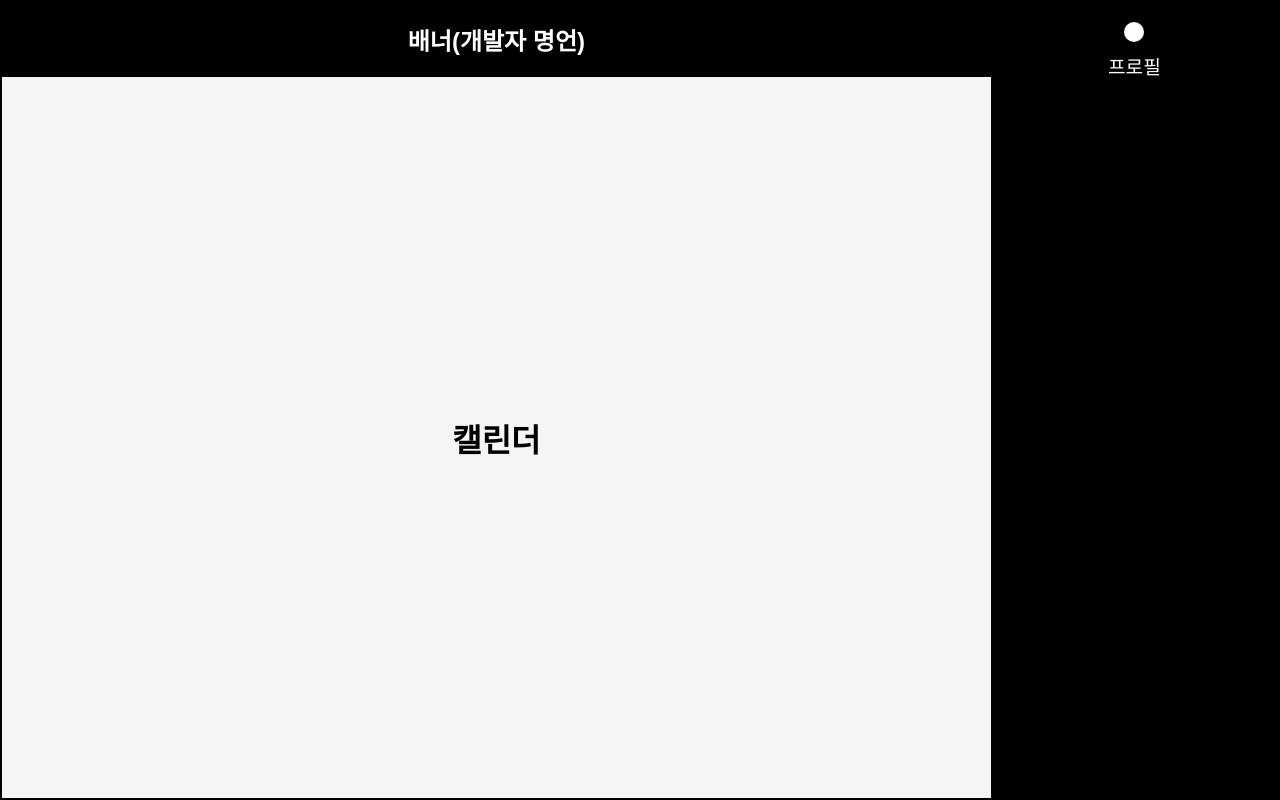
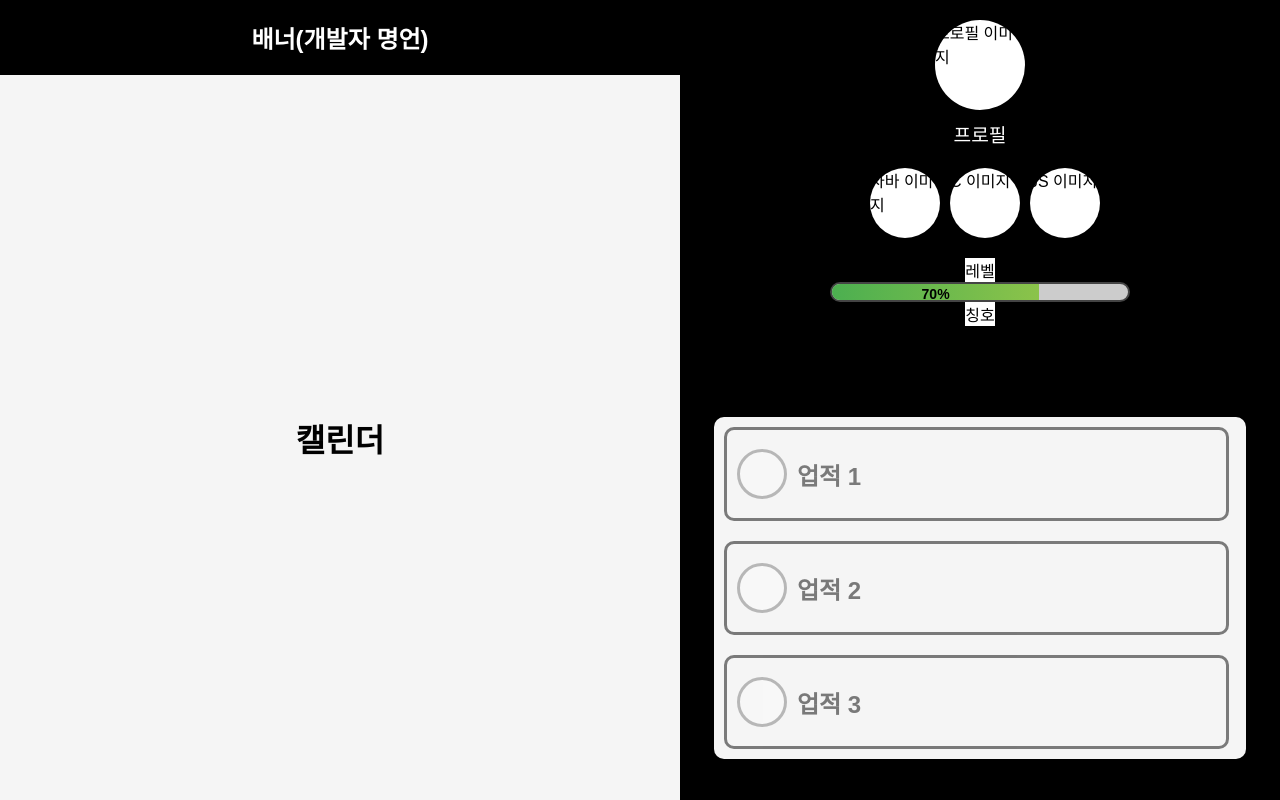
Before and after one commit to KDT-Project-Team3/DevLog, a plain HTML site: page Diary_for_DEV/index.html in a window 1280 px wide. Drawn offline with Linux system fonts and the light colour scheme.

Commit message:
reset.css 추가 / 업적 레이아웃 구성

```diff
--- a/Diary_for_DEV/index.html
+++ b/Diary_for_DEV/index.html
@@ -4,8 +4,18 @@
   <meta charset="UTF-8">
   <meta name="viewport" content="width=device-width, initial-scale=1.0">
   <title>개발자 다이어리</title>
+<!--  <link href="https://cdn.jsdelivr.net/npm/bootstrap@5.3.3/dist/css/bootstrap.min.css"-->
+<!--        rel="stylesheet"-->
+<!--        integrity="sha384-QWTKZyjpPEjISv5WaRU9OFeRpok6YctnYmDr5pNlyT2bRjXh0JMhjY6hW+ALEwIH"-->
+<!--        crossorigin="anonymous">-->
+<!--  <script src="https://cdn.jsdelivr.net/npm/bootstrap@5.3.3/dist/js/bootstrap.bundle.min.js"-->
+<!--          integrity="sha384-YvpcrYf0tY3lHB60NNkmXc5s9fDVZLESaAA55NDzOxhy9GkcIdslK1eN7N6jIeHz"-->
+<!--          crossorigin="anonymous"></script>-->
+  <!-- 리셋 스타일시트-->
+  <link src="reset.css" type = "text/css" rel="stylesheet" />
+  <!-- 커스텀 스타일시트 -->
   <link rel="stylesheet" href="style.css">
-  <!--  <script src="script.js"></script>-->
+<!--    <script src="script.js"></script>-->
 </head>
 <body>
 <div class="container">
@@ -23,9 +33,70 @@
             3.현재 경험치
             4.업적리스트
             5.칭호 설정-->
+
   <aside class="sidebar">
-    <div class="circle"></div>
-    <p>프로필</p>
+    <div class="profileImg">프로필 이미지</div>
+    <div class="profile">
+      <p>프로필</p>
+    </div>
+
+    <div class="medalBox">
+      <div class="medal" id="java">자바 이미지</div>
+      <div class="medal" id="C">C 이미지</div>
+      <div class="medal" id="JS">JS 이미지</div>
+    </div>
+
+    <div class="LV">레벨 </div>
+
+    <div class="exp">
+      <div class="xp-bar-container">
+        <div class="xp-bar">70%</div>
+      </div>
+    </div>
+
+    <div class="UserTitle">칭호</div>
+
+    <div class="achievement">
+      <div class="achievement1">
+        <div class="achivImg"></div>
+        <content class="content">
+          <h2>업적 1</h2>
+          <p></p>
+        </content>
+      </div>
+
+      <div class="achievement2">
+        <div class="achivImg"></div>
+        <content class="content">
+          <h2>업적 2</h2>
+          <p></p>
+        </content>
+      </div>
+
+      <div class="achievement3">
+        <div class="achivImg"></div>
+        <content class="content">
+          <h2>업적 3</h2>
+          <p></p>
+        </content>
+      </div>
+
+<!--      <div class="achievement4">-->
+<!--        <div class="achivImg"></div>-->
+<!--        <content class="content">-->
+<!--          <h2>업적 4</h2>-->
+<!--          <p></p>-->
+<!--        </content>-->
+<!--      </div>-->
+
+<!--      <div class="achievement5">-->
+<!--        <div class="achivImg"></div>-->
+<!--        <content class="content">-->
+<!--          <h2>업적 5</h2>-->
+<!--          <p></p>-->
+<!--        </content>-->
+<!--      </div>-->
+    </div>
   </aside>
 
 
--- /dev/null
+++ b/Diary_for_DEV/reset.css
@@ -0,0 +1,44 @@
+html, body, div, span, applet, object, iframe,
+h1, h2, h3, h4, h5, h6, p, blockquote, pre,
+a, abbr, acronym, address, big, cite, code,
+del, dfn, em, img, ins, kbd, q, s, samp,
+small, strike, strong, sub, sup, tt, var,
+b, u, i, center,
+dl, dt, dd, ol, ul, li,
+fieldset, form, label, legend,
+table, caption, tbody, tfoot, thead, tr, th, td,
+article, aside, canvas, details, embed,
+figure, figcaption, footer, header, hgroup,
+menu, nav, output, ruby, section, summary,
+time, mark, audio, video {
+    margin: 0;
+    padding: 0;
+    border: 0;
+    font-size: 100%;
+    font: inherit;
+    vertical-align: baseline;
+}
+/* HTML5 display-role reset for older browsers */
+article, aside, details, figcaption, figure,
+footer, header, hgroup, menu, nav, section {
+    display: block;
+}
+body {
+    line-height: 1;
+    margin: 0;
+}
+ol, ul {
+    list-style: none;
+}
+blockquote, q {
+    quotes: none;
+}
+blockquote:before, blockquote:after,
+q:before, q:after {
+    content: '';
+    content: none;
+}
+table {
+    border-collapse: collapse;
+    border-spacing: 0;
+}
--- a/Diary_for_DEV/style.css
+++ b/Diary_for_DEV/style.css
@@ -9,9 +9,11 @@ body {
 }
 
 .container {
+    margin: 0;
     display: flex;
+    width: 100vw;
     height: 100vh;
-    border: 2px solid black;
+    /*border: 2px solid black;*/
 }
 
 .main-column {
@@ -46,20 +48,30 @@ body {
     color: black;
 }
 
+/*===========프로필 메뉴================*/
 .sidebar {
-    flex: 1;
+    /*todo : 프로필 체스트 후 200px 로 변경하기*/
+    width: 600px;
     background: black;
     padding: 20px;
     display: flex;
     flex-direction: column;
     align-items: center;
+    transition-property: width;
+    transition: ease 0.3s;
 }
 
-.circle {
-    width: 20px;
-    height: 20px;
+.sidebar:hover {
+    width: 600px;
+}
+
+.profileImg {
+    width: 90px;
+    height: 90px;
     border-radius: 50%;
+    /*하얀배경은 이미지 넣고 지우기*/
     background: white;
+    /*background-image: url("");*/
     margin-bottom: 10px;
     cursor: pointer; /* 클릭 가능하도록 커서 변경 */
 }
@@ -69,4 +81,102 @@ body {
     font-size: 1.2em;
 }
 
-@media (max-width: 400px) {}
+/*=============프로필 요소들===============*/
+/*메달 요소 담긴 부모 요소*/
+.medalBox {
+    width: 70%;
+    display: flex ;
+    justify-content: center;
+    align-items: start;
+    margin: 20px;
+
+}
+
+.medal {
+    background: white;
+    display: flex;
+    width: 70px;
+    height: 70px;
+    margin-left: 10px;
+    border-radius: 50%;
+}
+
+
+/*각 메달별 이미지 추가*/
+.medal::first-letter {
+    /*자바*/
+    /*background-image: url("");*/
+}
+.medal:nth-child(2) {
+    /*background-image: url("");*/
+}
+.medal:last-child {
+    /*background-image: url("");*/
+}
+
+.LV {
+    background: white
+
+}
+.exp {
+    /*background: white;*/
+}
+.xp-bar-container {
+    width: 300px; /* 바의 전체 너비 */
+    height: 20px; /* 바의 높이 */
+    background-color: #ccc; /* 배경색 */
+    border-radius: 10px; /* 둥근 모서리 */
+    overflow: hidden;
+    border: 2px solid #444;
+}
+
+.xp-bar {
+    width: 70%; /* 경험치 상태 (예: 70%) */
+    height: 100%;
+    background: linear-gradient(to right, #4caf50, #8bc34a); /* 색상 그라데이션 */
+    text-align: center;
+    /*color: white;*/
+    font-size: 14px;
+    font-weight: bold;
+    line-height: 20px; /* 바의 높이와 일치 */
+    transition: width 0.5s ease-in-out; /* 부드러운 애니메이션 */
+}
+
+.UserTitle {
+    background: white;
+}
+.achievement {
+    width: 95%;
+    height: 45%;
+    background: #f5f5f5;
+    display: flex;
+    position: relative;
+    flex-direction: column;
+    overflow: hidden;
+    top: 12%;
+    border-radius: 10px;
+}
+
+/*todo : 업적 스크롤기능??*/
+.achievement div{
+    width: 95%;
+    height: 100px;
+    position: relative;
+    display: flex;
+    border: 3px solid black;
+    align-items: center;
+    border-radius: 10px;
+    margin: 10px;
+    opacity: 0.5;
+}
+.achievement div:hover{
+    opacity: 1;
+}
+
+.achievement .achivImg {
+    width: 50px;
+    height: 50px;
+    border-radius: 50%;
+    background: white;
+    /*background-image: url("");*/
+}
```
